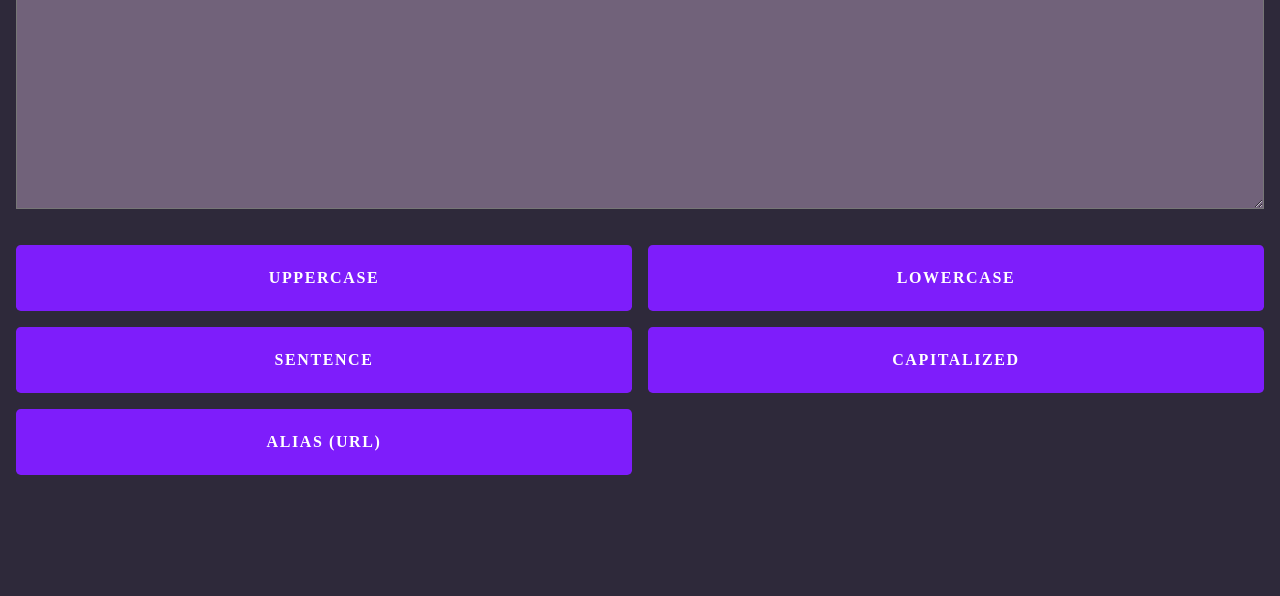
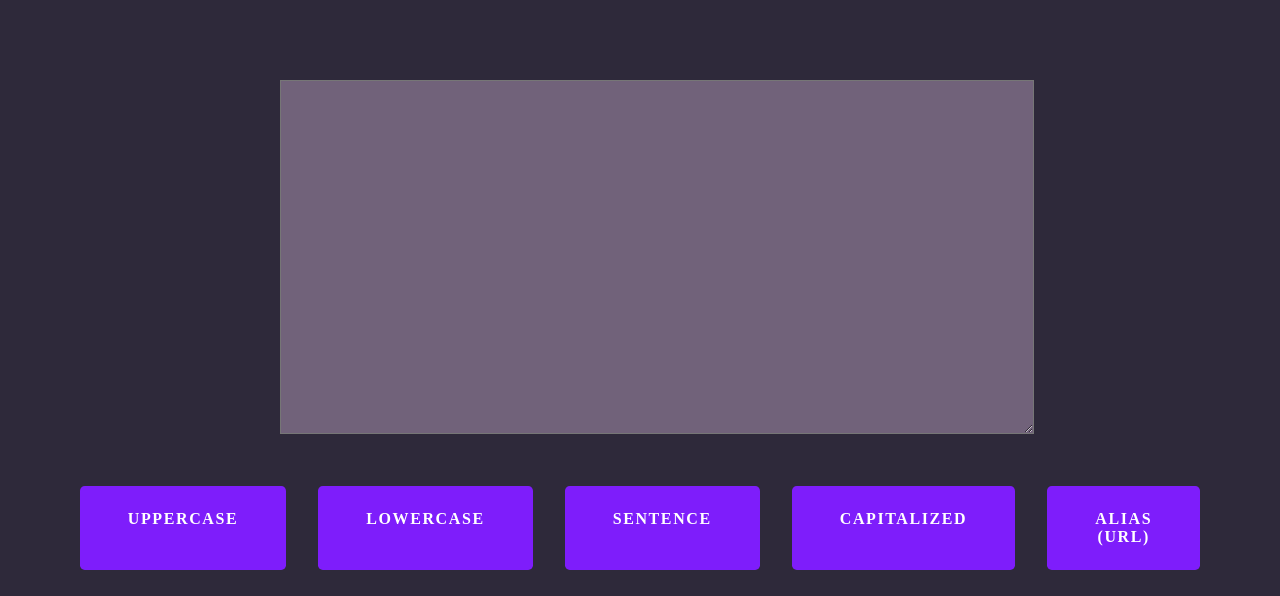
Before and after one commit to xgunzo/text-transform, a website: page html/index.html in a window 1280 px wide. Shown: the part 204-800 px from the top of the page. Drawn offline with Linux system fonts and the light colour scheme.

Commit message:
Fix for RWD

```diff
--- a/scss/base/_base.scss
+++ b/scss/base/_base.scss
@@ -11,7 +11,7 @@ body {
     margin: 0 auto;
     max-width: calc(100vw - 2rem);
 
-    @include media-breakpoint-up(xl) {
+    @media screen and (min-width: 1200px)  {
         max-width: calc(100vw - 35rem);
     }
 }
--- a/scss/base/_typography.scss
+++ b/scss/base/_typography.scss
@@ -7,7 +7,7 @@ h1 {
     font-size: 2.2rem;
     letter-spacing: .8rem;
 
-    @include media-breakpoint-up(xl) {
+    @media screen and (min-width: 1200px) {
         font-size: 3.6rem;
     }
 }
--- a/scss/components/_textarea.scss
+++ b/scss/components/_textarea.scss
@@ -9,7 +9,7 @@ textarea {
     color: $white;
     font-size: 1.8rem;
 
-    @include media-breakpoint-up(xl) {
+    @media screen and (min-width: 1200px) {
         width: 100%;
         height: 20rem;
     }
--- a/scss/layout/_text-content.scss
+++ b/scss/layout/_text-content.scss
@@ -3,7 +3,7 @@
 .text-content {
     margin-top: 3rem;
 
-    @include media-breakpoint-up(xl) {
+    @media screen and (min-width: 1200px) {
         margin-top: 6rem;
     }
 }
--- a/scss/layout/_transform-buttons.scss
+++ b/scss/layout/_transform-buttons.scss
@@ -9,7 +9,7 @@
         justify-content: space-between;
         margin-top: 2rem;
 
-        @include media-breakpoint-up(xl) {
+        @media screen and (min-width: 1200px) {
             display: flex;
             flex-direction: row;
             margin-top: 3rem;
@@ -29,7 +29,7 @@
         transition: ease-in .3s;
         cursor: pointer;
 
-        @include media-breakpoint-up(xl) {
+        @media screen and (min-width: 1200px) {
             padding: 1.5rem 3rem;
         }
 
```
Also changed, not shown: scss/main.css, 1 other file.
